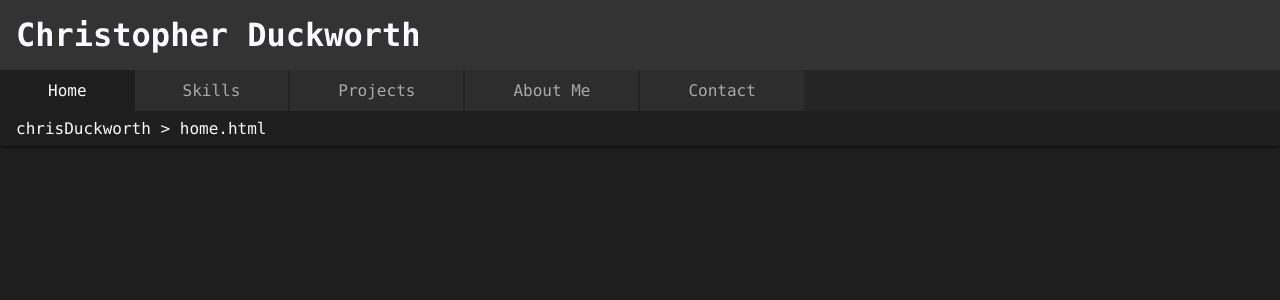
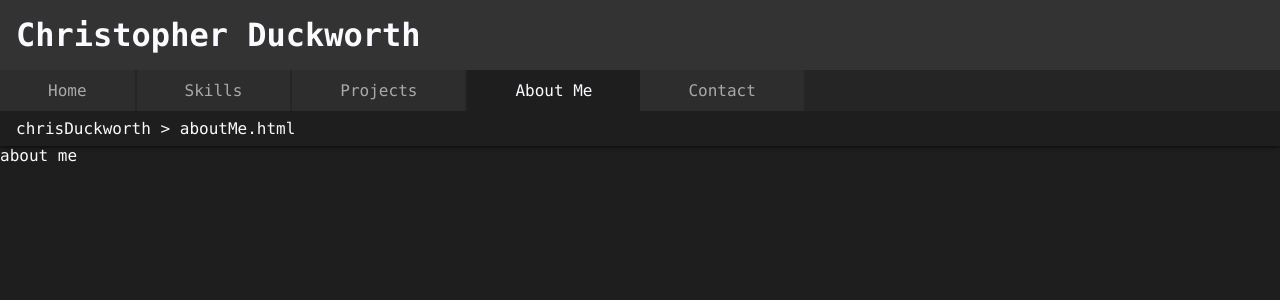
Before and after one commit to chrisRduckworth/chrisRduckworth.github.io, a React (Vite) app: page /about-me in a window 1280 px wide. Shown: the top 300 px of the page. Built offline with nearby package versions, Linux system fonts and the light colour scheme.

Commit message:
add routing

```diff
--- a/src/App.jsx
+++ b/src/App.jsx
@@ -1,12 +1,23 @@
 import "./App.css";
 import Header from "./components/Header";
+import { Routes, Route } from "react-router-dom";
+import Home from "./components/Home";
+import Skills from "./components/Skills";
+import Projects from "./components/Projects";
+import AboutMe from "./components/AboutMe";
+import Contact from "./components/Contact";
 
 function App() {
   return (
     <>
       <Header />
-      <main>
-      </main>
+      <Routes>
+        <Route path="/" element={<Home />} />
+        <Route path="/skills" element={<Skills />} />
+        <Route path="/projects" element={<Projects />} />
+        <Route path="/about-me" element={<AboutMe />} />
+        <Route path="/contact" element={<Contact />} />
+      </Routes>
     </>
   );
 }
--- /dev/null
+++ b/src/components/AboutMe.jsx
@@ -0,0 +1,15 @@
+import { useContext, useEffect } from "react";
+import { HeaderContext } from "../contexts/HeaderContext";
+
+function AboutMe() {
+  const { setHeader } = useContext(HeaderContext);
+
+  useEffect(() => {
+    setHeader((currHeader) => {
+      return { tab: "About Me", url: "chrisDuckworth > aboutMe.html" };
+    });
+  }, []);
+  return <p>about me</p>;
+}
+
+export default AboutMe;
--- /dev/null
+++ b/src/components/Contact.jsx
@@ -0,0 +1,15 @@
+import { useContext, useEffect } from "react";
+import { HeaderContext } from "../contexts/HeaderContext";
+
+function Contact() {
+  const { setHeader } = useContext(HeaderContext);
+
+  useEffect(() => {
+    setHeader((currHeader) => {
+      return { tab: "Contact", url: "chrisDuckworth > contact.html" };
+    });
+  }, []);
+  return <p>contact</p>;
+}
+
+export default Contact;
--- /dev/null
+++ b/src/components/Home.jsx
@@ -0,0 +1,15 @@
+import { useContext, useEffect } from "react";
+import { HeaderContext } from "../contexts/HeaderContext";
+
+function Home() {
+  const { setHeader } = useContext(HeaderContext);
+
+  useEffect(() => {
+    setHeader((currHeader) => {
+      return { tab: "Home", url: "chrisDuckworth > home.html" };
+    });
+  }, []);
+  return <p>home</p>;
+}
+
+export default Home;
--- /dev/null
+++ b/src/components/Projects.jsx
@@ -0,0 +1,15 @@
+import { useContext, useEffect } from "react";
+import { HeaderContext } from "../contexts/HeaderContext";
+
+function Projects() {
+  const { setHeader } = useContext(HeaderContext);
+
+  useEffect(() => {
+    setHeader((currHeader) => {
+      return { tab: "Projects", url: "chrisDuckworth > projects.html" };
+    });
+  }, []);
+  return <p>projects</p>;
+}
+
+export default Projects;
--- /dev/null
+++ b/src/components/Skills.jsx
@@ -0,0 +1,15 @@
+import { useContext, useEffect } from "react";
+import { HeaderContext } from "../contexts/HeaderContext";
+
+function Skills() {
+  const { setHeader } = useContext(HeaderContext);
+
+  useEffect(() => {
+    setHeader((currHeader) => {
+      return { tab: "Skills", url: "chrisDuckworth > skills.html" };
+    });
+  }, []);
+  return <p>skills</p>;
+}
+
+export default Skills;
```
Also changed, not shown: src/styles/AboutMe.css (added), src/styles/Contact.css (added), src/styles/Home.css (added), src/styles/Projects.css (added), src/styles/Skills.css (added).
